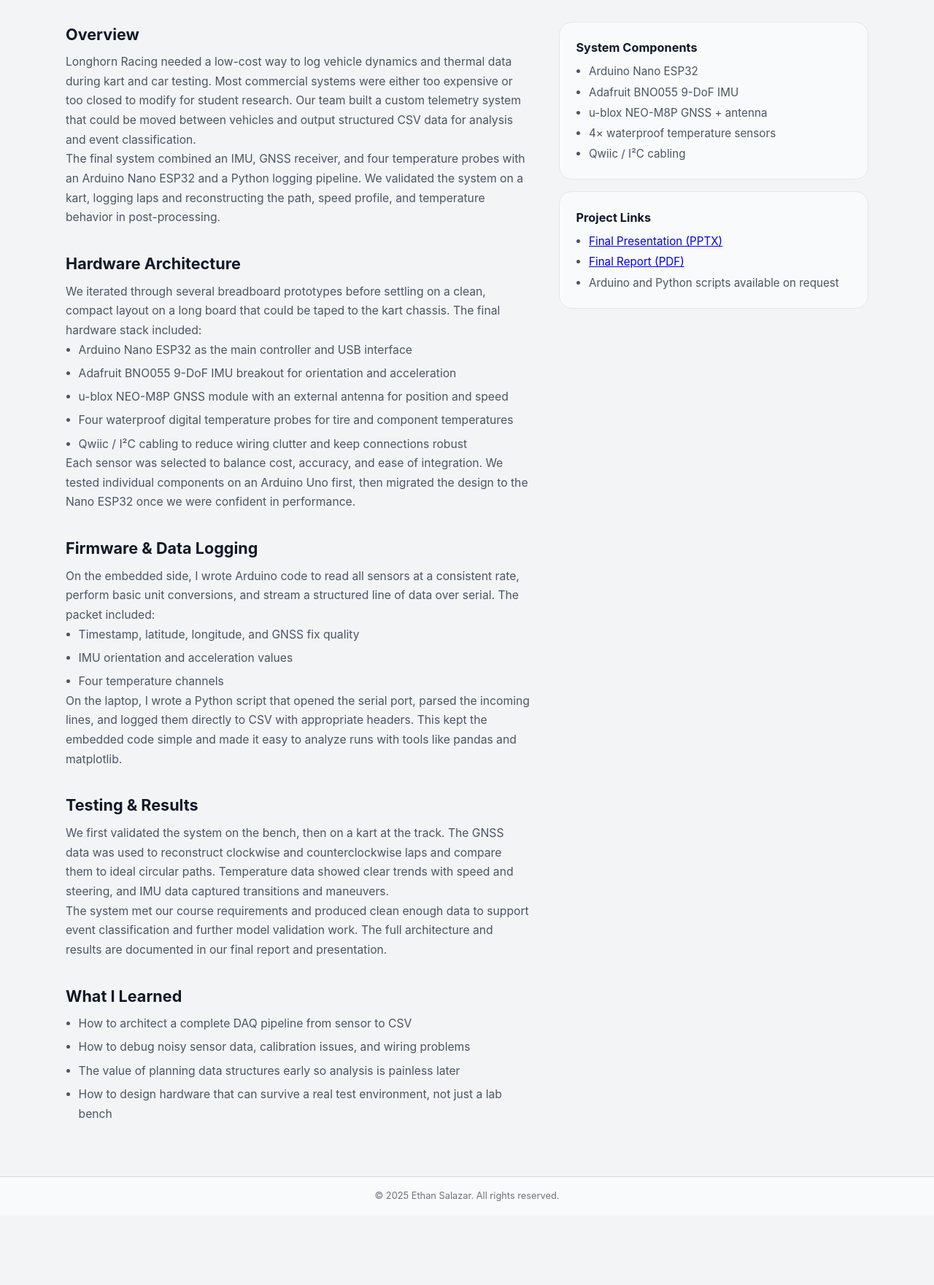
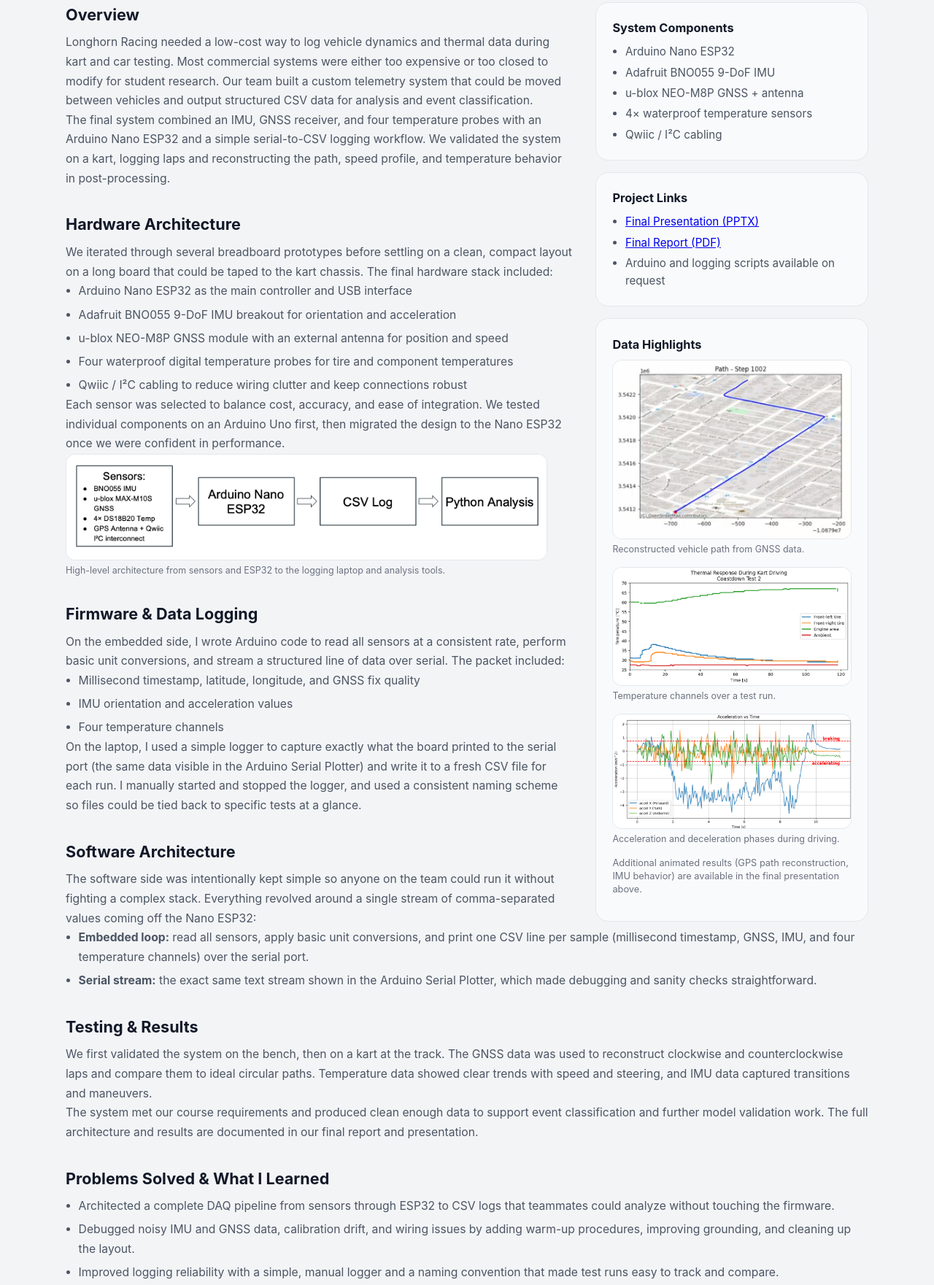
Before and after one commit to ethansalz/salazar-portfolio, a plain HTML site: page telemetry.html in a window 1280 px wide. Shown: the part 909-2670 px from the top of the page at 73% size. Before the commit the page ends 2575 px from the top, so only its background shows below. Drawn offline with Linux system fonts and the light colour scheme.

Commit message:
telemetry final

```diff
--- a/css/styles.css
+++ b/css/styles.css
@@ -520,7 +520,6 @@ body {
 .project-subtitle {
   color: #4b5563;
   font-size: 1.05rem;
-  max-width: 42rem;
 }
 
 .project-meta {
@@ -539,8 +538,10 @@ body {
   font-weight: 600;
   color: #4b5563;
 }
+.project-meta-timeline {
+  margin-left: auto;
+}
 
-/* Layout below hero */
 
 .project-main {
   padding: 2.5rem 0 4.5rem;
@@ -549,10 +550,36 @@ body {
 .project-layout {
   max-width: 1100px;
   margin: 0 auto;
-  display: grid;
-  grid-template-columns: minmax(0, 3fr) minmax(0, 2fr);
-  gap: 2.5rem;
 }
+
+/* Sidebar floats right; text wraps around it */
+.project-layout aside {
+  float: right;
+  width: 34%;              /* tweak between 30–38% */
+  margin-left: 2rem;
+}
+
+/* Main text column just flows normally */
+.project-main-column {
+  /* no special layout needed */
+}
+
+/* Clear the float after everything */
+.project-layout::after {
+  content: "";
+  display: block;
+  clear: both;
+}
+
+/* On mobile, stack */
+@media (max-width: 900px) {
+  .project-layout aside {
+    float: none;
+    width: 100%;
+    margin: 0 0 2rem 0;
+  }
+}
+
 
 .project-section + .project-section {
   margin-top: 2rem;
@@ -577,6 +604,11 @@ body {
 .project-section ul li + li {
   margin-top: 0.35rem;
 }
+/* Make specific sections (like the block diagram) start below the sidebar
+   and use the full width of the content area */
+.project-section-full {
+  clear: both;
+}
 
 /* Sidebar */
 
@@ -600,6 +632,40 @@ body {
 
 .project-sidebar-card ul li + li {
   margin-top: 0.25rem;
+}
+.project-plot-thumb {
+  margin: 0 0 0.9rem 0;
+}
+
+.project-plot-thumb img {
+  width: 100%;
+  max-height: 300px;     /* tweak 160–220px to taste */
+  border-radius: 0.8rem;
+  object-fit: cover;
+  display: block;
+  border: 1px solid #e5e7eb;
+  background: #f3f4f6;
+}
+.plot-note {
+  font-size: 0.8rem;
+  color: #6b7280;
+  margin-bottom: 0.75rem;
+  line-height: 1.4;
+}
+
+.project-plot-thumb figcaption {
+  margin-top: 0.25rem;
+  font-size: 0.78rem;
+  color: #6b7280;
+}
+/* Keep the block diagram closer to the left-column width */
+.project-block-diagram {
+  max-width: 60%;     /* tweak between ~60–70% to taste */
+}
+
+/* (optional) make sure it hugs the left, not centered */
+.project-block-diagram {
+  margin-right: auto;
 }
 
 /* Project page hero image */
@@ -637,11 +703,3 @@ body {
     grid-template-columns: minmax(0, 1fr);
   }
 }
-
-/* Responsive */
-
-@media (max-width: 900px) {
-  .project-layout {
-    grid-template-columns: minmax(0, 1fr);
-  }
-}
--- a/telemetry.html
+++ b/telemetry.html
@@ -41,27 +41,28 @@
         <div class="project-meta">
           <div class="project-meta-item">
             <span class="project-meta-label">Role</span>
-            <span>Hardware design, firmware, Python logging, testing</span>
+            <span>Hardware design, firmware, data logging, testing</span>
           </div>
-          <div class="project-meta-item">
+
+          <div class="project-meta-item project-meta-timeline">
             <span class="project-meta-label">Timeline</span>
             <span>1 semester · ME372C Design for Sensing and Measurements Course</span>
           </div>
+
           <div class="project-meta-item">
             <span class="project-meta-label">Key Tools</span>
-            <span>Arduino Nano ESP32, BNO055 IMU, NEO-M8P GNSS, Python, CSV</span>
+            <span>Arduino Nano ESP32, BNO055 IMU, NEO-M8P GNSS, CSV logging</span>
           </div>
         </div>
 
-<div class="project-hero-media project-hero-media-grid">
-  <figure class="project-hero-figure">
-    <img src="img/wiring.png" alt="Telemetry system wiring diagram" />
-  </figure>
-  <figure class="project-hero-figure">
-    <img src="img/system.JPG" alt="Telemetry hardware mounted on kart" />
-  </figure>
-</div>
-
+        <div class="project-hero-media project-hero-media-grid">
+          <figure class="project-hero-figure">
+            <img src="img/wiring.png" alt="Telemetry system wiring diagram" />
+          </figure>
+          <figure class="project-hero-figure">
+            <img src="img/system.JPG" alt="Telemetry hardware mounted on kart" />
+          </figure>
+        </div>
       </div>
     </section>
 
@@ -69,8 +70,72 @@
     <main class="project-main">
       <div class="project-layout">
 
-        <!-- Left column: narrative -->
-        <div>
+        <!-- Sidebar FIRST so float layout works -->
+        <aside>
+          <div class="project-sidebar-card">
+            <h3>System Components</h3>
+            <ul>
+              <li>Arduino Nano ESP32</li>
+              <li>Adafruit BNO055 9-DoF IMU</li>
+              <li>u-blox NEO-M8P GNSS + antenna</li>
+              <li>4× waterproof temperature sensors</li>
+              <li>Qwiic / I²C cabling</li>
+            </ul>
+          </div>
+
+          <div class="project-sidebar-card" style="margin-top:1rem;">
+            <h3>Project Links</h3>
+            <ul>
+              <li>
+                <a href="files/telemetry-presentation.pptx"
+                   target="_blank"
+                   rel="noopener noreferrer"
+                   download>
+                  Final Presentation (PPTX)
+                </a>
+              </li>
+              <li>
+                <a href="files/telemetry-report.pdf"
+                   target="_blank"
+                   rel="noopener noreferrer"
+                   download>
+                  Final Report (PDF)
+                </a>
+              </li>
+              <li>Arduino and logging scripts available on request</li>
+            </ul>
+          </div>
+
+          <div class="project-sidebar-card" style="margin-top:1rem;">
+            <h3>Data Highlights</h3>
+
+            <figure class="project-plot-thumb">
+              <img src="img/gnss-track.png"
+                   alt="Reconstructed vehicle paths from GNSS data" />
+              <figcaption>
+                Reconstructed vehicle path from GNSS data.
+              </figcaption>
+            </figure>
+
+            <figure class="project-plot-thumb">
+              <img src="img/telemetry-temp.png" alt="Temperature channels over a test run" />
+              <figcaption>Temperature channels over a test run.</figcaption>
+            </figure>
+
+            <figure class="project-plot-thumb">
+              <img src="img/accel.png" alt="IMU acceleration during maneuvers" />
+              <figcaption>Acceleration and deceleration phases during driving.</figcaption>
+            </figure>
+
+            <p class="plot-note">
+              Additional animated results (GPS path reconstruction, IMU behavior) are available
+              in the final presentation above.
+            </p>
+          </div>
+        </aside>
+
+        <!-- Main content column -->
+        <div class="project-main-column">
 
           <section class="project-section">
             <h2>Overview</h2>
@@ -83,13 +148,13 @@
             </p>
             <p>
               The final system combined an IMU, GNSS receiver, and four temperature probes
-              with an Arduino Nano ESP32 and a Python logging pipeline. We validated the
-              system on a kart, logging laps and reconstructing the path, speed profile,
-              and temperature behavior in post-processing.
+              with an Arduino Nano ESP32 and a simple serial-to-CSV logging workflow. We
+              validated the system on a kart, logging laps and reconstructing the path, speed
+              profile, and temperature behavior in post-processing.
             </p>
           </section>
 
-          <section class="project-section">
+         <section class="project-section">
             <h2>Hardware Architecture</h2>
             <p>
               We iterated through several breadboard prototypes before settling on a clean,
@@ -108,30 +173,59 @@
               We tested individual components on an Arduino Uno first, then migrated the
               design to the Nano ESP32 once we were confident in performance.
             </p>
+
+            <figure class="project-plot-thumb project-block-diagram">
+              <img src="img/telemetry-block-diagram.png"
+                   alt="Block diagram of the telemetry system architecture" />
+              <figcaption>
+                High-level architecture from sensors and ESP32 to the logging laptop and analysis tools.
+              </figcaption>
+            </figure>
           </section>
 
           <section class="project-section">
-            <h2>Firmware & Data Logging</h2>
+            <h2>Firmware &amp; Data Logging</h2>
             <p>
               On the embedded side, I wrote Arduino code to read all sensors at a consistent
               rate, perform basic unit conversions, and stream a structured line of data over
               serial. The packet included:
             </p>
             <ul>
-              <li>Timestamp, latitude, longitude, and GNSS fix quality</li>
+              <li>Millisecond timestamp, latitude, longitude, and GNSS fix quality</li>
               <li>IMU orientation and acceleration values</li>
               <li>Four temperature channels</li>
             </ul>
             <p>
-              On the laptop, I wrote a Python script that opened the serial port, parsed
-              the incoming lines, and logged them directly to CSV with appropriate headers.
-              This kept the embedded code simple and made it easy to analyze runs with
-              tools like pandas and matplotlib.
+              On the laptop, I used a simple logger to capture exactly what the board printed
+              to the serial port (the same data visible in the Arduino Serial Plotter) and
+              write it to a fresh CSV file for each run. I manually started and stopped the
+              logger, and used a consistent naming scheme so files could be tied back to
+              specific tests at a glance.
             </p>
           </section>
 
           <section class="project-section">
-            <h2>Testing & Results</h2>
+            <h2>Software Architecture</h2>
+            <p>
+              The software side was intentionally kept simple so anyone on the team could run it
+              without fighting a complex stack. Everything revolved around a single stream of
+              comma-separated values coming off the Nano ESP32:
+            </p>
+            <ul>
+              <li>
+                <strong>Embedded loop:</strong> read all sensors, apply basic unit conversions,
+                and print one CSV line per sample (millisecond timestamp, GNSS, IMU, and four
+                temperature channels) over the serial port.
+              </li>
+              <li>
+                <strong>Serial stream:</strong> the exact same text stream shown in the Arduino
+                Serial Plotter, which made debugging and sanity checks straightforward.
+              </li>
+            </ul>
+          </section>
+
+          <section class="project-section">
+            <h2>Testing &amp; Results</h2>
             <p>
               We first validated the system on the bench, then on a kart at the track.
               The GNSS data was used to reconstruct clockwise and counterclockwise laps and
@@ -146,55 +240,39 @@
           </section>
 
           <section class="project-section">
-            <h2>What I Learned</h2>
+            <h2>Problems Solved &amp; What I Learned</h2>
             <ul>
-              <li>How to architect a complete DAQ pipeline from sensor to CSV</li>
-              <li>How to debug noisy sensor data, calibration issues, and wiring problems</li>
-              <li>The value of planning data structures early so analysis is painless later</li>
-              <li>How to design hardware that can survive a real test environment, not just a lab bench</li>
+              <li>
+                Architected a complete DAQ pipeline from sensors through ESP32 to CSV logs
+                that teammates could analyze without touching the firmware.
+              </li>
+              <li>
+                Debugged noisy IMU and GNSS data, calibration drift, and wiring issues by
+                adding warm-up procedures, improving grounding, and cleaning up the layout.
+              </li>
+              <li>
+                Improved logging reliability with a simple, manual logger and a naming
+                convention that made test runs easy to track and compare.
+              </li>
+              <li>
+                Learned how to design hardware that survives vibration, heat, and real track
+                conditions instead of just working once on a lab bench.
+              </li>
             </ul>
           </section>
 
+          <section class="project-section">
+            <h2>Impact</h2>
+            <p>
+              The finished telemetry system gave Longhorn Racing a reusable, low-cost tool
+              for collecting synchronized IMU, GNSS, and thermal data on karts and test
+              vehicles. It has already served as a template for future logging setups and
+              provides a foundation for event classification, driver coaching, and model
+              validation work going forward.
+            </p>
+          </section>
+
         </div>
-
-        <!-- Right column: sidebar -->
-        <aside>
-          <div class="project-sidebar-card">
-            <h3>System Components</h3>
-            <ul>
-              <li>Arduino Nano ESP32</li>
-              <li>Adafruit BNO055 9-DoF IMU</li>
-              <li>u-blox NEO-M8P GNSS + antenna</li>
-              <li>4× waterproof temperature sensors</li>
-              <li>Qwiic / I²C cabling</li>
-            </ul>
-          </div>
-
-<div class="project-sidebar-card" style="margin-top:1rem;">
-  <h3>Project Links</h3>
-  <ul>
-    <li>
-      <a href="files/telemetry-presentation.pptx"
-         target="_blank"
-         rel="noopener noreferrer"
-         download>
-        Final Presentation (PPTX)
-      </a>
-    </li>
-    <li>
-      <a href="files/telemetry-report.pdf"
-         target="_blank"
-         rel="noopener noreferrer"
-         download>
-        Final Report (PDF)
-      </a>
-    </li>
-    <li>Arduino and Python scripts available on request</li>
-  </ul>
-</div>
-
-        </aside>
-
       </div>
     </main>
 
```
Also changed, not shown: img/accel.png (added), img/class.gif (added), img/gnss-track.png (added), img/path.gif (added), img/telemetry-block-diagram.png (added), img/telemetry-temp.png (added), 1 other file.
